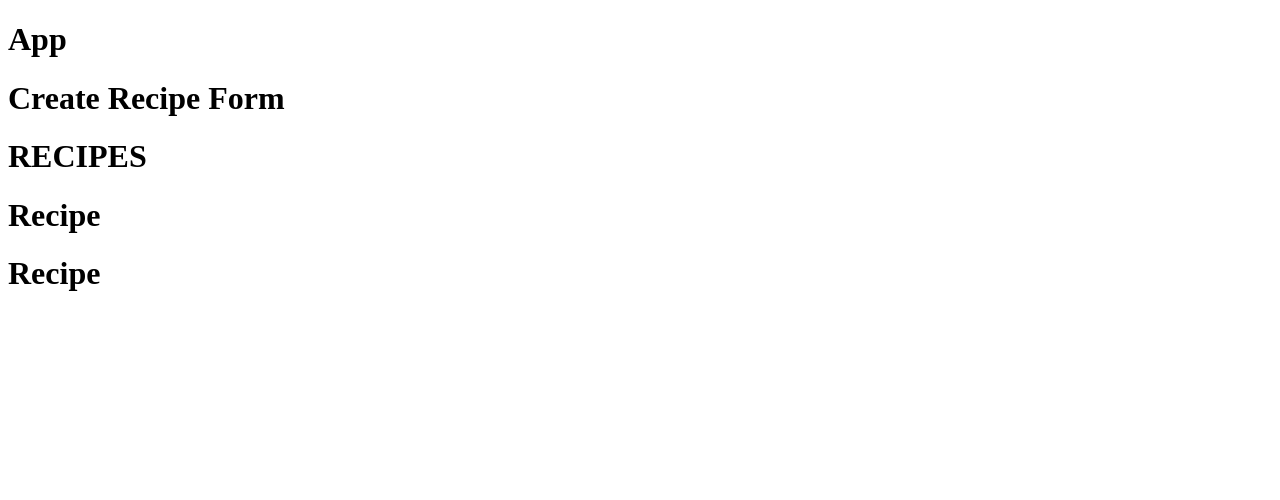
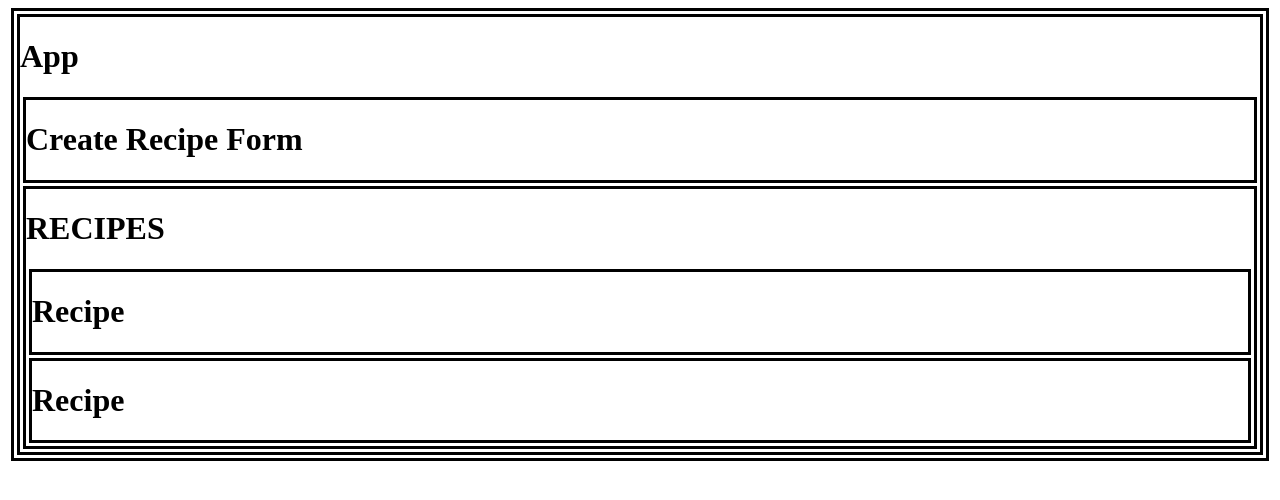
Before and after one commit to NazarElf/RecBook, a React (Create React App) app in the folder client/: page / in a window 1280 px wide. Shown: the top 500 px of the page. Built offline with nearby package versions, Linux system fonts and the light colour scheme.

Commit message:
Add visibility for components

```diff
--- /dev/null
+++ b/client/src/App.css
@@ -0,0 +1,4 @@
+div {
+    border: 3px solid black;
+    margin: 3px;
+}
--- a/client/src/App.jsx
+++ b/client/src/App.jsx
@@ -1,6 +1,7 @@
 import React from "react";
 import Recipes from './components/Recipes/Recipes'
 import CreateRecipeForm from "./components/CreateRecipeForm/CreateRecipeForm";
+import './App.css'
 
 const App = () =>
 {
--- a/client/src/components/CreateRecipeForm/CreateRecipeForm.jsx
+++ b/client/src/components/CreateRecipeForm/CreateRecipeForm.jsx
@@ -1,9 +1,10 @@
 import React from 'react';
 
-const CreateRecipeForm = () =>
-{
+const CreateRecipeForm = () => {
     return (
-        <h1>Create Recipe Form</h1>
+        <div>
+            <h1>Create Recipe Form</h1>
+        </div>
     )
 }
 
--- a/client/src/components/Recipe/Recipe.jsx
+++ b/client/src/components/Recipe/Recipe.jsx
@@ -1,9 +1,10 @@
 import React from 'react';
 
-const Recipe = () =>
-{
+const Recipe = () => {
     return (
-        <h1>Recipe</h1>
+        <div>
+            <h1>Recipe</h1>
+        </div>
     )
 }
 
--- a/client/src/components/Recipes/Recipes.jsx
+++ b/client/src/components/Recipes/Recipes.jsx
@@ -1,14 +1,13 @@
 import React from 'react';
 import Recipe from '../Recipe/Recipe';
 
-const Recipes = () =>
-{
+const Recipes = () => {
     return (
-        <>
-        <h1>RECIPES</h1>
-        <Recipe/>
-        <Recipe/>
-        </>
+        <div>
+            <h1>RECIPES</h1>
+            <Recipe />
+            <Recipe />
+        </div>
     )
 }
 
```
